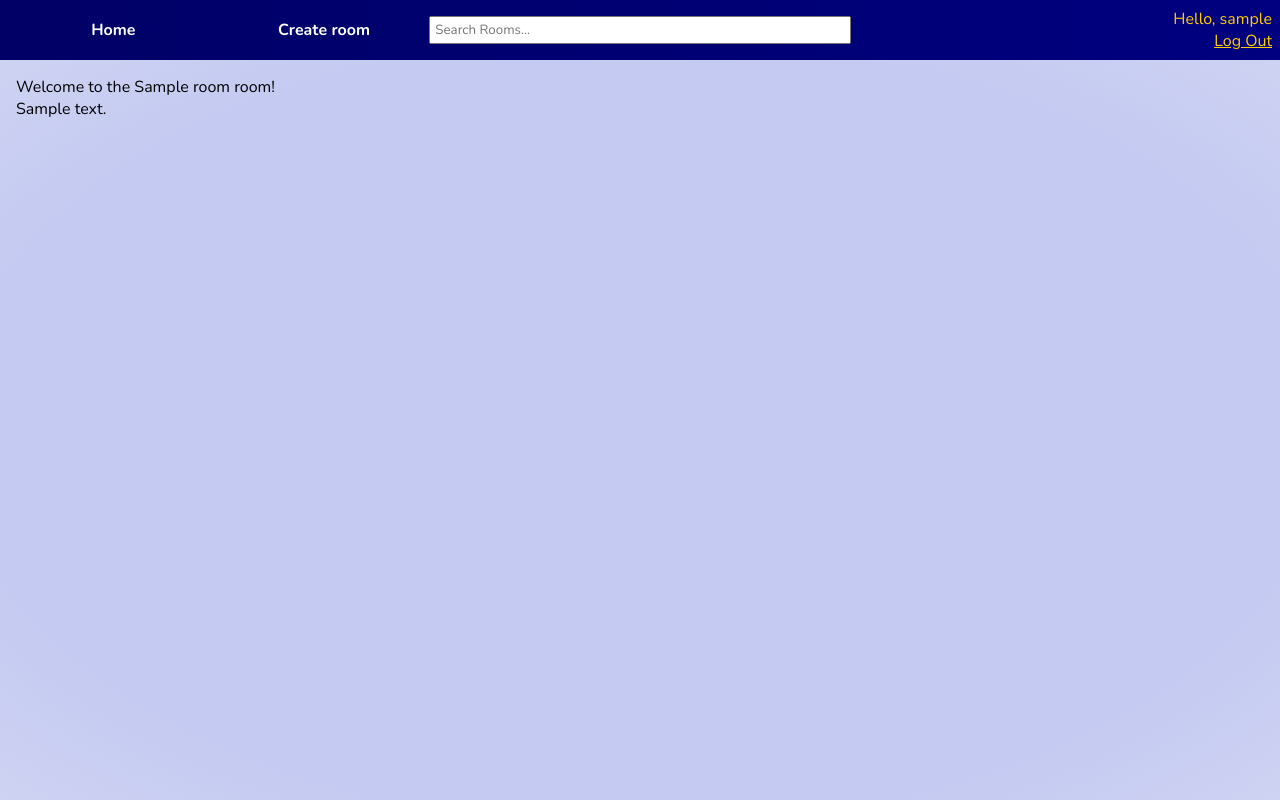
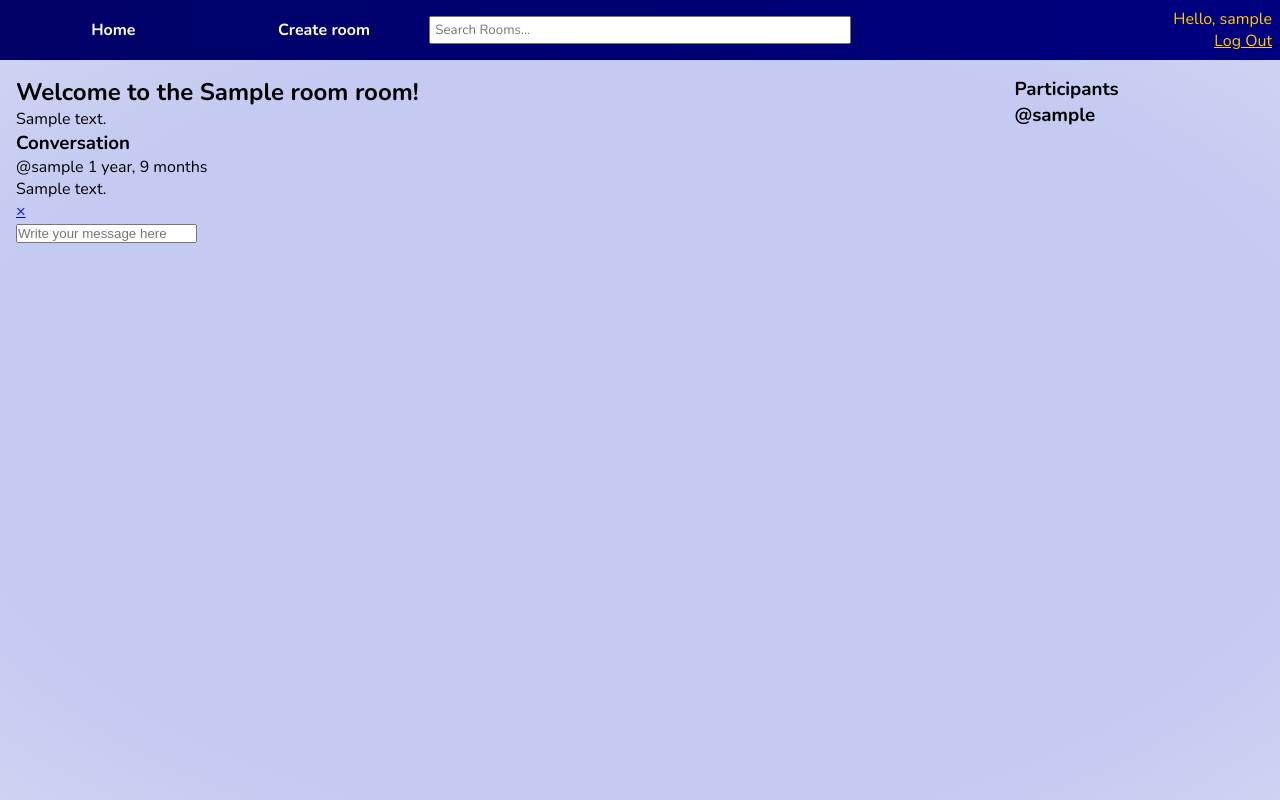
Before and after one commit to MelvDouc/Django-studybud, a Django app: page /room/1/ in a window 1280 px wide. Run offline with Django 3.2, Linux system fonts and the light colour scheme; a user stored in the database is signed in; tables that the repository leaves empty hold one stand-in row (values such as "Sample post").

Commit message:
implement message deletion

```diff
--- a/base/models.py
+++ b/base/models.py
@@ -14,7 +14,11 @@ class Room(models.Model):
     topic = models.ForeignKey(Topic, on_delete=models.SET_NULL, null=True)
     name = models.CharField(max_length=50)
     description = models.TextField(null=True, blank=True)
-    # participants
+    participants = models.ManyToManyField(
+        User,
+        related_name="participants",
+        blank=True
+    )
     updated = models.DateTimeField(auto_now=True)
     # _add -> doesn't get updated
     created = models.DateTimeField(auto_now_add=True)
--- a/base/templates/base/room.django.html
+++ b/base/templates/base/room.django.html
@@ -1,4 +1,47 @@
-{% extends '__layouts/base.django.html' %} {% block body %}
-<p>Welcome to the {{ room.name }} room!</p>
-<p>{{ room.description }}</p>
+{% extends '__layouts/base.django.html' %}
+
+{% block body %}
+<div id="room-container">
+
+  <section class="left">
+    <h2>Welcome to the {{ room.name }} room!</h2>
+    <p>{{ room.description }}</p>
+
+    <div class="comments">
+      <h3>Conversation</h3>
+
+      {% if roomMessages %}
+        {% for message in roomMessages %}
+        <div>@{{message.user}} {{message.created | timesince}}</div>
+        <div>
+          <p>{{message.body}}</p>
+          {% if message.user == request.user or request.user.is_superuser %}
+          <a href="{% url 'base:delete-message' message.id %}">&times;</a>
+          {% endif %}
+        </div>
+        {% endfor %}
+      {% endif %}
+
+      {% if request.user.is_authenticated %}
+      <div class="comment-form">
+        <form action="" method="post">
+          {% csrf_token %}
+          <input type="text" name="body" placeholder="Write your message here">
+        </form>
+      </div>
+      {% endif %}
+    </div>
+  </section>
+
+  <section class="right">
+    <h3>Participants</h3>
+
+    {% for user in participants %}
+      <div class="participant">
+        <h3>@{{user.username}}</h3>
+      </div>
+    {% endfor %}
+  </section>
+
+</div>
 {% endblock %}
--- a/base/urls.py
+++ b/base/urls.py
@@ -10,5 +10,6 @@ urlpatterns = [
     path("room/<str:pk>/", views.room, name="room"),
     path("create-room/", views.createRoom, name="create-room"),
     path("update-room/<str:pk>", views.updateRoom, name="update-room"),
-    path("delete-room/<str:pk>", views.deleteRoom, name="delete-room")
+    path("delete-room/<str:pk>", views.deleteRoom, name="delete-room"),
+    path("delete-message/<str:pk>", views.deleteMessage, name="delete-message")
 ]
--- a/base/views.py
+++ b/base/views.py
@@ -1,3 +1,5 @@
+from django.core.checks.messages import Error
+from django.http.request import RAISE_ERROR
 from django.shortcuts import render, redirect
 from django.http import HttpRequest, HttpResponse, HttpResponseNotFound
 from django.db.models import Q
@@ -6,7 +8,7 @@ from django.contrib.auth.models import User
 from django.contrib.auth.decorators import login_required
 from django.contrib.auth.forms import UserCreationForm
 from django.contrib.auth import authenticate, login, logout
-from .models import Room, Topic
+from .models import Room, Topic, Message
 from .forms import RoomForm
 
 
@@ -86,7 +88,31 @@ def room(request, pk):
         room = Room.objects.get(id=pk)
     except:
         return HttpResponseNotFound(f"<h1>No room with id {pk} was found.</h1>")
-    return renderView(request, "room", {"room": room})
+
+    if request.method == "POST":
+        try:
+            body = request.POST.get("body")
+            if not body:
+                messages.error(request, "Message can't be empty.")
+                raise Error()
+            Message.objects.create(
+                user=request.user,
+                room=room,
+                body=request.POST.get("body")
+            )
+        except:
+            messages.error(request, "Message couldn't be saved.")
+        room.participants.add(request.user)
+        return redirect("base:room", pk=room.id)
+
+    roomMessages = room.message_set.all().order_by("-created")
+    participants = room.participants.all()
+    context = {
+        "room": room,
+        "roomMessages": roomMessages,
+        "participants": participants
+    }
+    return renderView(request, "room", context)
 
 
 @login_required(login_url="base:login")
@@ -143,3 +169,18 @@ def deleteRoom(request, pk):
         return redirect("base:home")
 
     return renderView(request, "delete", {"obj": room})
+
+
+@login_required(login_url="base:login")
+def deleteMessage(request, pk):
+    # try:
+    message = Message.objects.get(id=pk)
+    # except:
+    #     return HttpResponseNotFound(f"No message with id {pk} was found.")
+
+    reqUser = request.user
+    if reqUser != message.user and not reqUser.is_superuser:
+        return redirect("base:room", pk=message.room.id)
+
+    message.delete()
+    return renderView(request, "delete", {"obj": message})
--- a/static/scss/_home.scss
+++ b/static/scss/_home.scss
@@ -10,6 +10,10 @@
   .left {
     h3 {
       text-transform: uppercase;
+    }
+
+    a {
+      color: black;
     }
   }
 
@@ -24,7 +28,7 @@
       row-gap: 1em;
 
       .room {
-        background: rgb(0, 51, 102);
+        background: rgb(2, 26, 50);
         color: white;
         padding: .5em;
 
--- /dev/null
+++ b/static/scss/_room.scss
@@ -0,0 +1,4 @@
+#room-container {
+  display: grid;
+  grid-template-columns: 4fr 1fr;
+}
--- a/static/scss/style.scss
+++ b/static/scss/style.scss
@@ -29,5 +29,6 @@ main {
 
 @import "header";
 @import "home";
+@import "room";
 
 @import "media";
```
Also changed, not shown: base/migrations/0004_room_participants.py (added), static/css/style.min.css.
